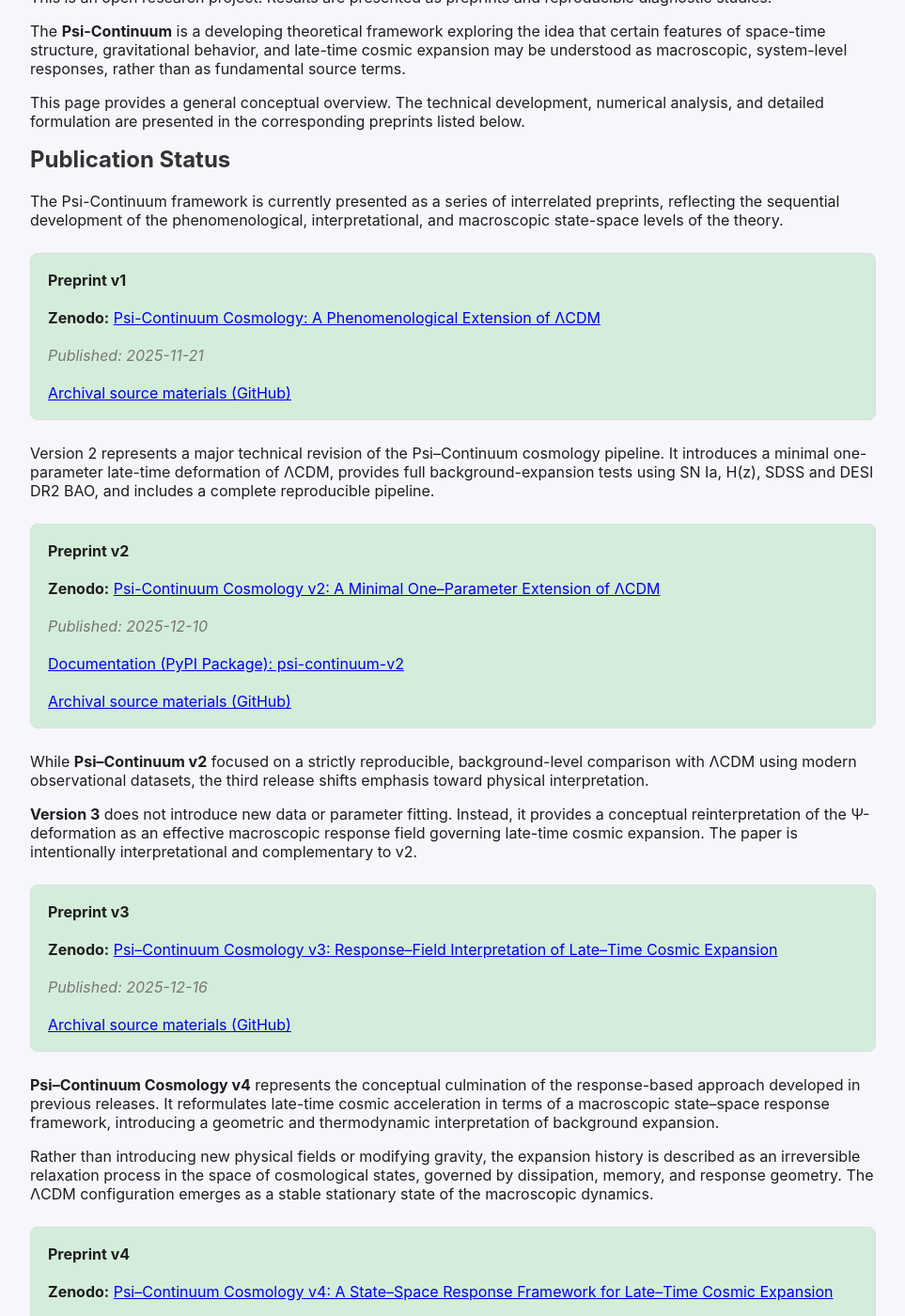
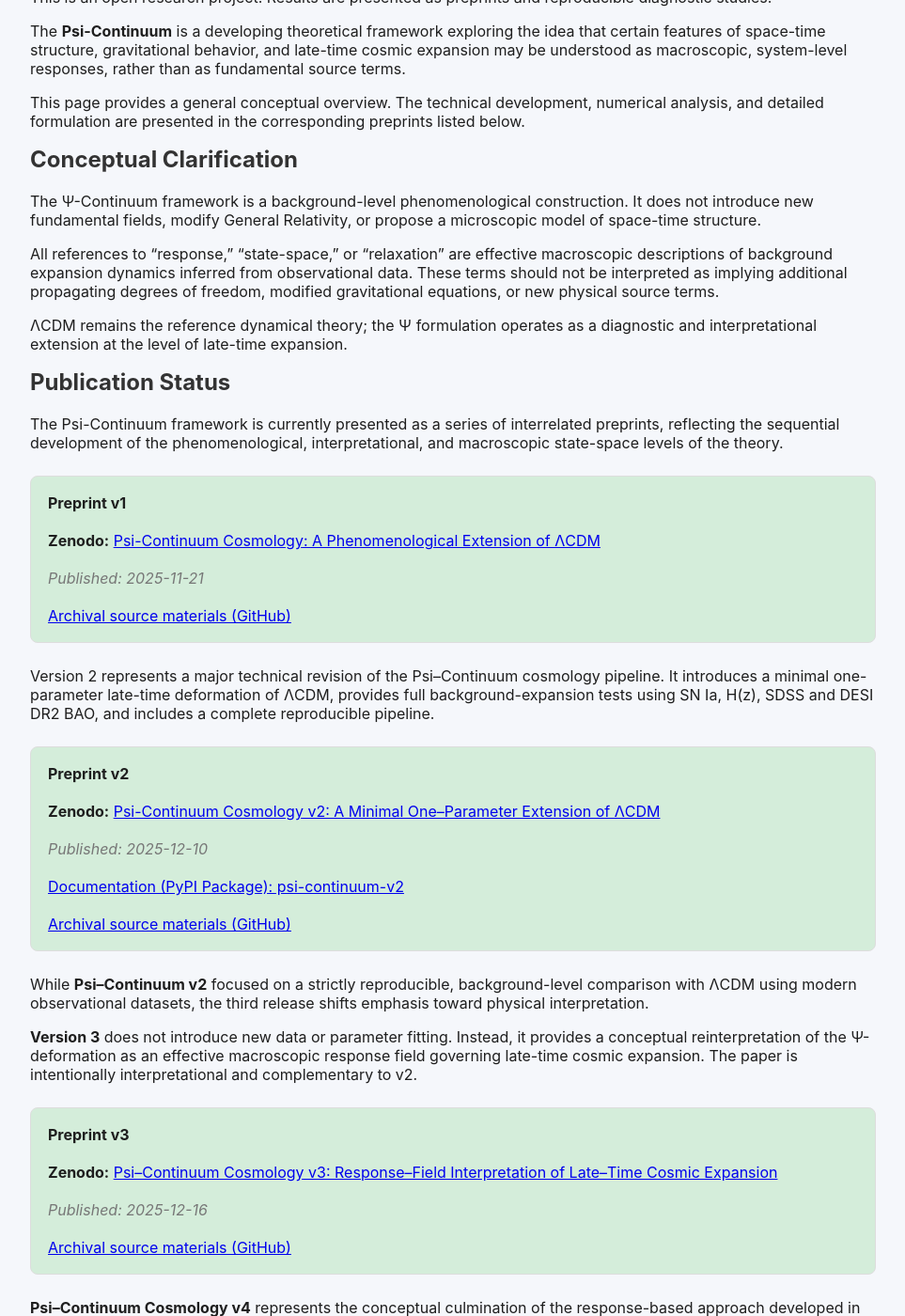
Before and after one commit to dmitrylife/Dmitrylife.github.io, a Jekyll site: the page theory.html, which Jekyll copies as it is, in a window 1280 px wide and 1400 px high, scrolled down 450 px. Shown: the whole window at 94% size, without its empty margins (158-1121 px from the left). Built offline with Jekyll 4.4.1, drawn with Linux system fonts in a browser that asks for light colours; some of the changed text lies outside the part shown.

Commit message:
Update theory.html

```diff
--- a/theory.html
+++ b/theory.html
@@ -64,6 +64,27 @@
     This page provides a general conceptual overview.
     The technical development, numerical analysis, and detailed formulation
     are presented in the corresponding preprints listed below.
+</p>
+
+<h2>Conceptual Clarification</h2>
+
+<p>
+  The Ψ-Continuum framework is a background-level phenomenological construction.
+  It does not introduce new fundamental fields, modify General Relativity,
+  or propose a microscopic model of space-time structure.
+</p>
+
+<p>
+  All references to “response,” “state-space,” or “relaxation” are effective
+  macroscopic descriptions of background expansion dynamics inferred from
+  observational data. These terms should not be interpreted as implying additional
+  propagating degrees of freedom, modified gravitational equations,
+  or new physical source terms.
+</p>
+
+<p>
+  ΛCDM remains the reference dynamical theory; the Ψ formulation operates as a diagnostic
+  and interpretational extension at the level of late-time expansion.
 </p>
 
 <h2>Publication Status</h2>
@@ -170,10 +191,10 @@
 
 <p>
     Rather than introducing new physical fields or modifying gravity,
-    the expansion history is described as an irreversible relaxation process
-    in the space of cosmological states, governed by dissipation, memory,
-    and response geometry. The ΛCDM configuration emerges as a stable
-    stationary state of the macroscopic dynamics.
+    the expansion history is described as an irreversible relaxation process in
+    the space of cosmological states, represented within an effective state-space
+    response framework for late-time expansion. Within this effective description,
+    ΛCDM corresponds to the stationary limit of the background state-space representation.
 </p>
 
 <div class="placeholder-box">
@@ -265,7 +286,7 @@ clarity of the background-level diagnostics, including:
 <ul>
     <li>Profile-likelihood analyses and information-criterion comparisons (AIC/BIC)</li>
     <li>Systematic treatment of nuisance parameters and robustness checks</li>
-    <li>Connections between macroscopic state–space structure and microscopic dynamics</li>
+    <li>Conceptual links between macroscopic state–space diagnostics and possible microscopic interpretations</li>
     <li>Possible links to non-equilibrium physics, coarse-graining, and emergent gravity</li>
     <li>Extensions of the state–space approach to perturbations and structure formation</li>
     <li>Comparison with future high-precision late-time datasets</li>
```
